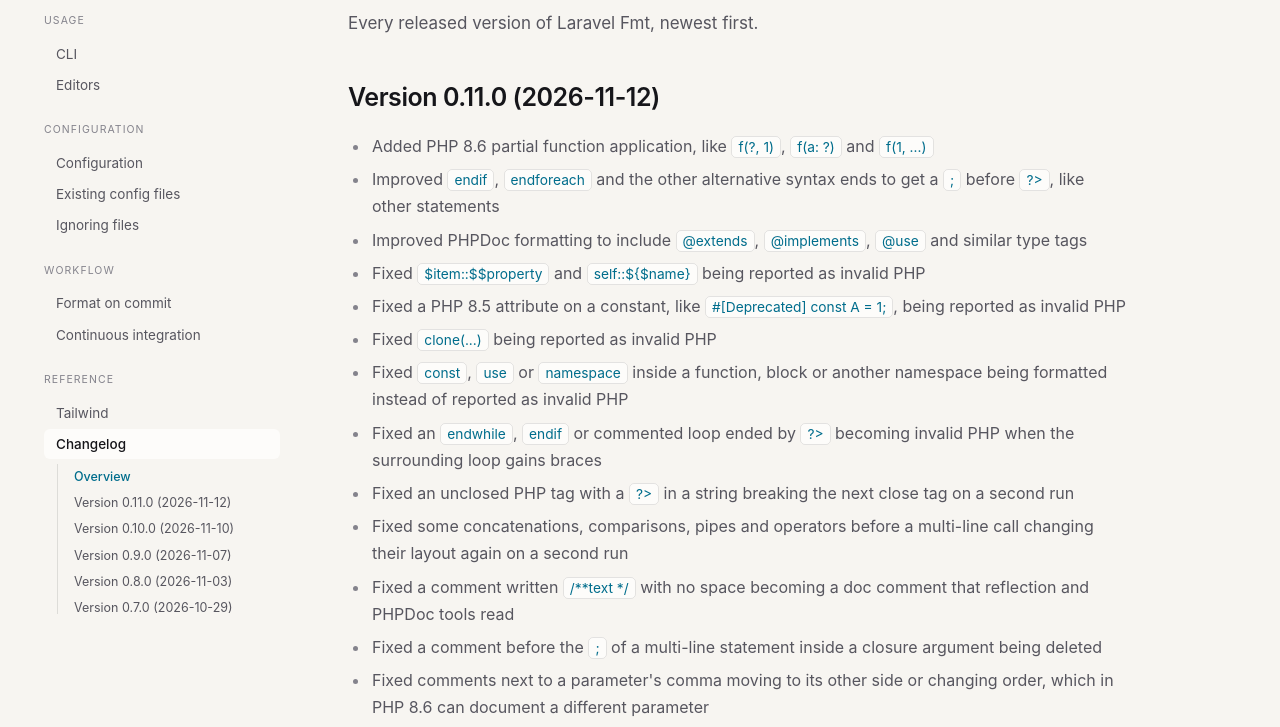
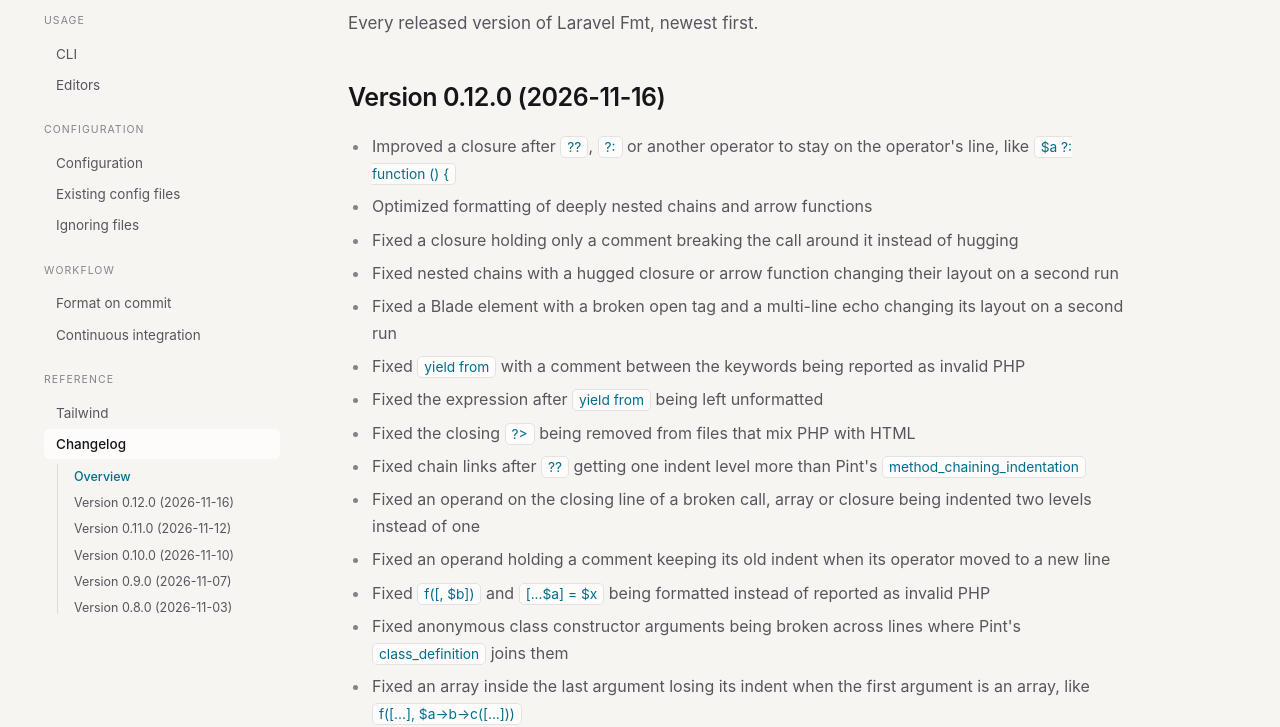
Before and after one commit to JacobJoergensen/laravel-fmt.com, an Astro site: page /docs/changelog in a window 1280 px wide. Shown: the part 229-956 px from the top of the page. Built offline with nearby package versions, Linux system fonts and the light colour scheme; Astro itself is replaced by a stand-in of ours.

Commit message:
Update 0.12.0

```diff
--- a/src/content/docs/changelog.mdx
+++ b/src/content/docs/changelog.mdx
@@ -4,6 +4,24 @@ description: Every released version of Laravel Fmt, newest first.
 group: Reference
 order: 100
 ---
+
+## Version 0.12.0 (2026-11-16)
+
+- Improved a closure after `??`, `?:` or another operator to stay on the operator's line, like `$a ?: function () {`
+- Optimized formatting of deeply nested chains and arrow functions
+- Fixed a closure holding only a comment breaking the call around it instead of hugging
+- Fixed nested chains with a hugged closure or arrow function changing their layout on a second run
+- Fixed a Blade element with a broken open tag and a multi-line echo changing its layout on a second run
+- Fixed `yield from` with a comment between the keywords being reported as invalid PHP
+- Fixed the expression after `yield from` being left unformatted
+- Fixed the closing `?>` being removed from files that mix PHP with HTML
+- Fixed chain links after `??` getting one indent level more than Pint's `method_chaining_indentation`
+- Fixed an operand on the closing line of a broken call, array or closure being indented two levels instead of one
+- Fixed an operand holding a comment keeping its old indent when its operator moved to a new line
+- Fixed `f([, $b])` and `[...$a] = $x` being formatted instead of reported as invalid PHP
+- Fixed anonymous class constructor arguments being broken across lines where Pint's `class_definition` joins them
+- Fixed an array inside the last argument losing its indent when the first argument is an array, like `f([...], $a->b->c([...]))`
+- Fixed published mail component templates getting indented, which turned parts of Markdown emails into code blocks
 
 ## Version 0.11.0 (2026-11-12)
 
--- a/src/content/docs/what-it-formats.mdx
+++ b/src/content/docs/what-it-formats.mdx
@@ -21,8 +21,8 @@ Other files are skipped. [Tailwind classes](/docs/tailwind) are sorted.
 
 ## Blade
 
-A Blade file with no HTML, like a plain-text email or a Markdown view, keeps its indentation.
-Changing it would change the output.
+A Blade file with no HTML, like a plain-text email or a Markdown view, keeps its indentation, and so
+do mail templates published to `resources/views/vendor/mail`. Changing it would change the output.
 
 ## Livewire 4
 
```
